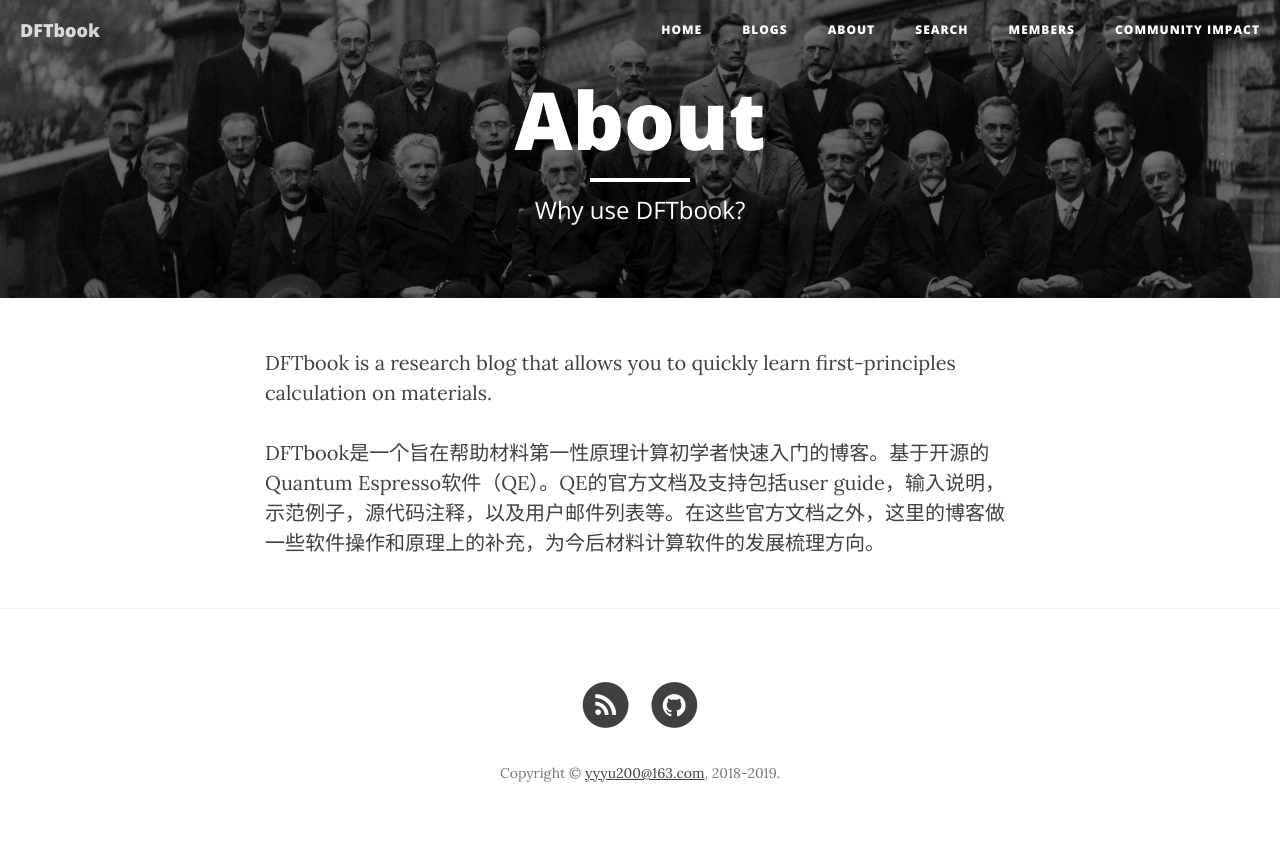
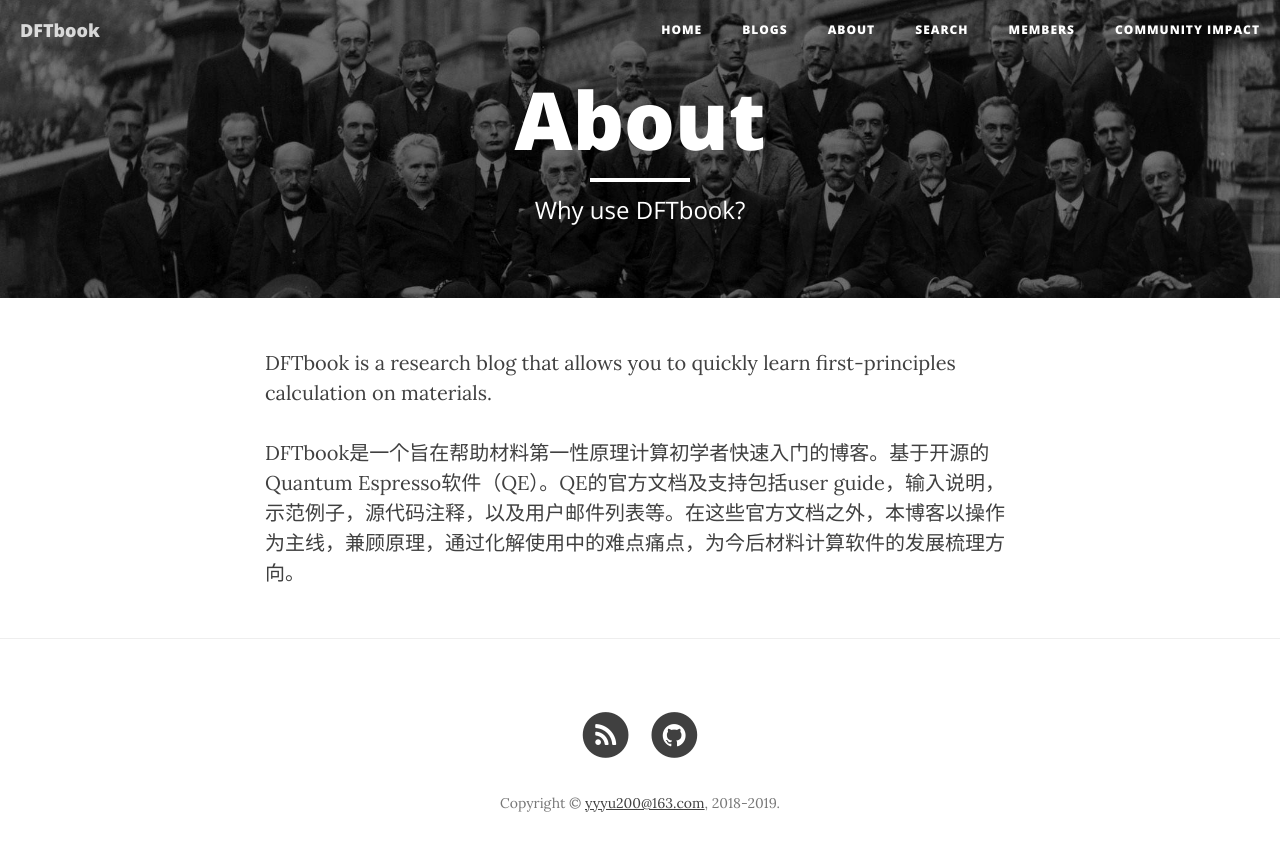
Before and after one commit to yyyu200/DFTbook, a Jekyll site: the page built from about.md, in a window 1280 px wide. Shown: the top 851 px of the page. Built offline with Jekyll 4.4.1, drawn with Linux system fonts in a browser that asks for light colours; nearby versions of some CDN libraries; comment, search, counter and statistics services are not loaded.

Commit message:
modify at20190828-08:54:11-aliyun

```diff
--- a/about.md
+++ b/about.md
@@ -7,4 +7,4 @@ header-img: "img/home-bg.jpg"
 
 DFTbook is a research blog that allows you to quickly learn first-principles calculation on materials.
 
-DFTbook是一个旨在帮助材料第一性原理计算初学者快速入门的博客。基于开源的Quantum Espresso软件（QE）。QE的官方文档及支持包括user guide，输入说明，示范例子，源代码注释，以及用户邮件列表等。在这些官方文档之外，这里的博客做一些软件操作和原理上的补充，为今后材料计算软件的发展梳理方向。
+DFTbook是一个旨在帮助材料第一性原理计算初学者快速入门的博客。基于开源的Quantum Espresso软件（QE）。QE的官方文档及支持包括user guide，输入说明，示范例子，源代码注释，以及用户邮件列表等。在这些官方文档之外，本博客以操作为主线，兼顾原理，通过化解使用中的难点痛点，为今后材料计算软件的发展梳理方向。
```
Also changed, not shown: _posts/2019-08-20-Thirdparty.md (+0 -1 lines).
